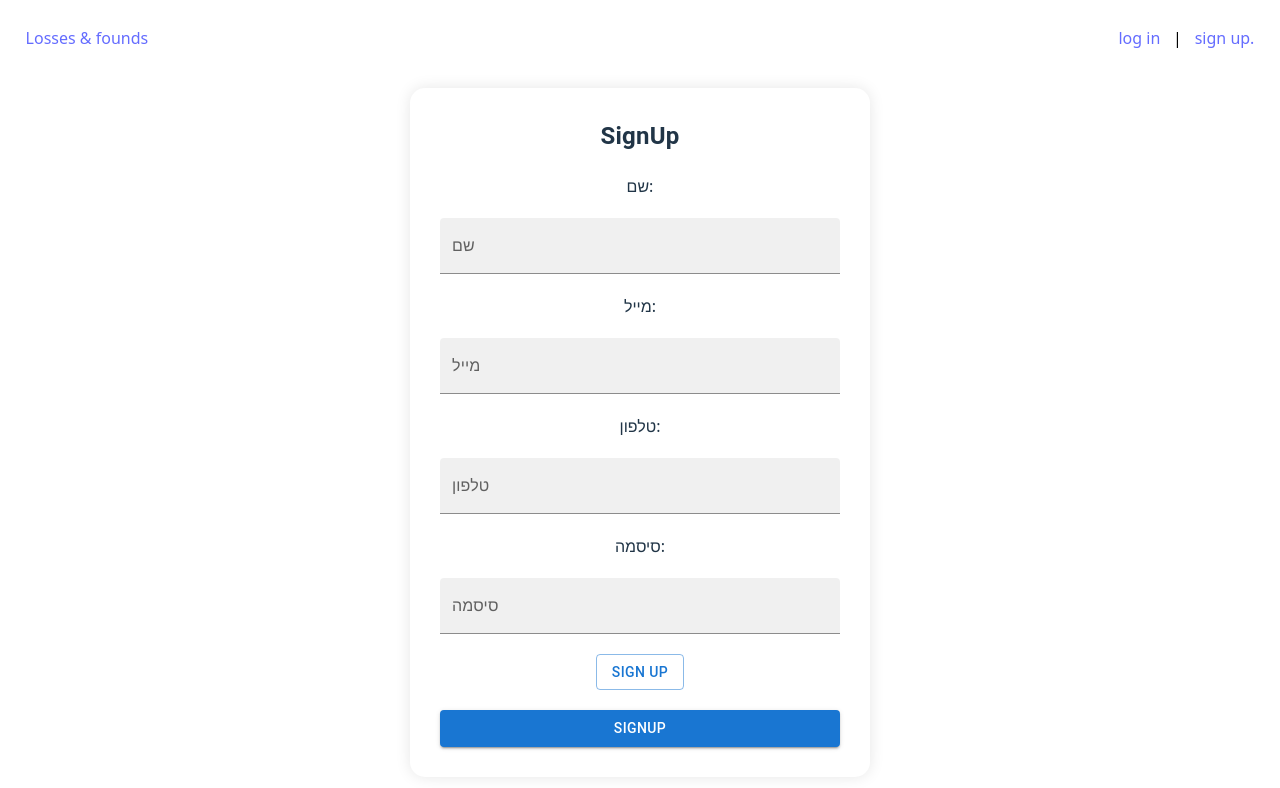
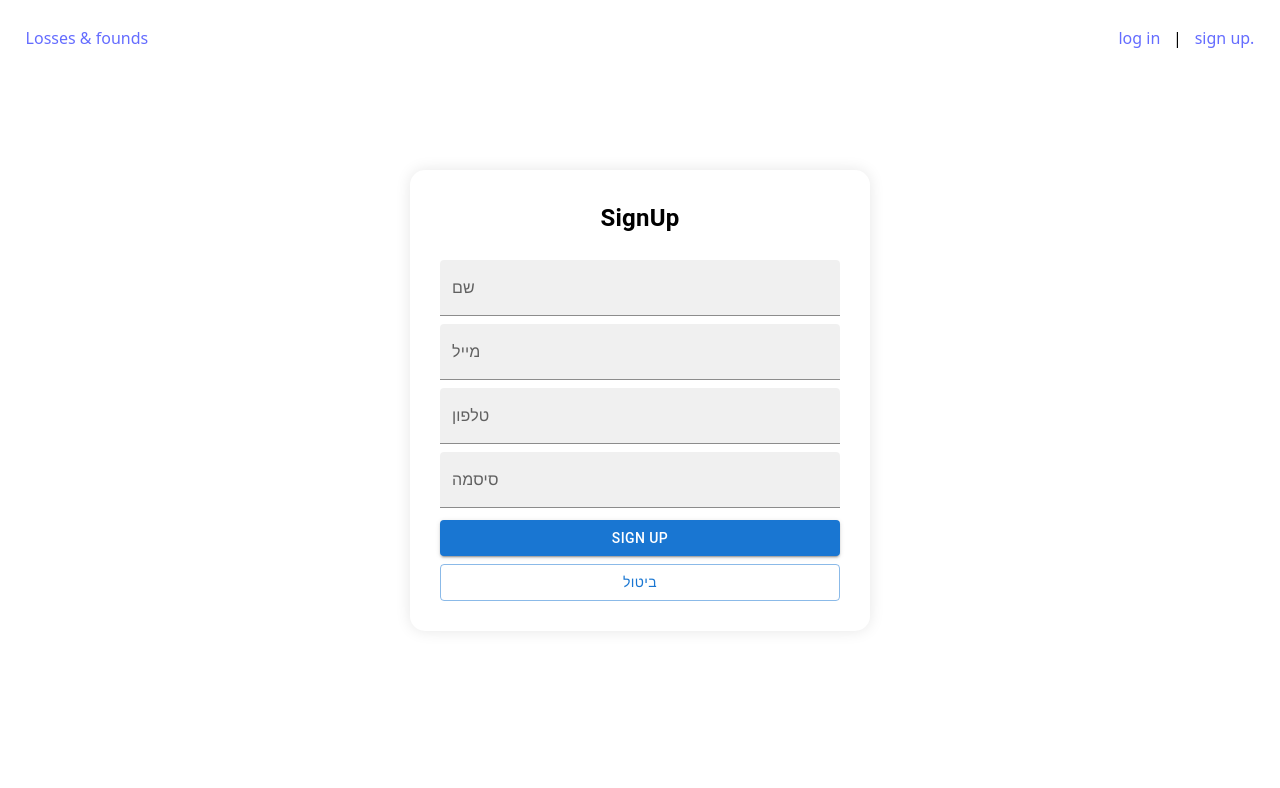
Before and after one commit to Tzipi-dev/react-node-project, a React (Vite) app in the folder frontend/: page /users in a window 1280 px wide. Shown: the top 788 px of the page. Built offline with nearby package versions, Linux system fonts and the light colour scheme.

Commit message:
uptade form design

```diff
--- a/frontend/src/components/LogIn.tsx
+++ b/frontend/src/components/LogIn.tsx
@@ -1,42 +1,35 @@
 import { Button, TextField, Typography } from "@mui/material";
 import { useForm } from "react-hook-form";
-// import CancelRoundedIcon from '@mui/icons-material/CancelRounded';
 import { zodResolver } from "@hookform/resolvers/zod"
 import LogInSchema from "../schemas/LogInSchema";
-import { errorCSS, loginBox, loginContainer, loginForm, loginTitle } from "../globalStyle";
+import { errorCSS, loginBox, loginForm, loginTitle, margin, topbtn } from "../globalStyle";
 import { LogInUser, User } from "../interfaces/models";
 import { useAddLoginMutation } from "../redux/api/loging/apiLoginSlice";
-import { Link, useNavigate } from "react-router";
+import { useNavigate } from "react-router";
 import { useEffect, useState } from "react";
-
-// import { getCookie } from "../utils/cookieUtils";
 const LogIn = () => {
   const [loggedInUserId, setLoggedInUserId] = useState<string | undefined>(undefined);
   const [currentUser, setCurrentUser] = useState<User>()
-  // const [AddLoginMutation] = useAddLoginMutation()
   const [addLogin] = useAddLoginMutation();
   const { handleSubmit, register, formState: { errors } } = useForm({ resolver: zodResolver(LogInSchema) })
-  console.log(loginBox);
-
-
   const navigate = useNavigate()
   const onSubmit = async (data: LogInUser) => {
     try {
+      console.log("in submit");
+
       const result = await addLogin(data).unwrap();
       console.log("שם המשתמש:", result.user.name);
       console.log("מספר טלפון:", result.user.phone);
       console.log("accessToken", result.accessToken);
       setLoggedInUserId(result.user._id.toString());
-      // document.cookie = `token=${result.accessToken}; path=/; secure; HttpOnly; SameSite=Strict`;
       console.log(loggedInUserId);
-      // console.log("Token:", getCookie('token'));
       setCurrentUser({ _id: result.user._id, name: result.user.name, email: result.user.email, phone: result.user.phone, password: result.user.password })
       console.log(result);
       navigate('/')
     } catch (err) {
-
+      console.log(err);
     }
-    finally {
+    finally{
 
     }
   }
@@ -47,25 +40,20 @@ const LogIn = () => {
   }, [currentUser]);
   return (
     <div>
-      <div style={loginContainer}>
+      <div >
         <div style={loginBox}>
-          <Typography sx={loginTitle}>LogIn</Typography>
-          {/* <div onClick={}><CancelRoundedIcon /></div> */}
-          <form style={loginForm} onSubmit={handleSubmit(onSubmit)}>
+          <Typography sx={loginTitle}>Log In</Typography>
+          <form style={loginForm} onSubmit={handleSubmit(onSubmit)} >
+            <TextField id="filled-basic" label="מייל" variant="filled"  {...register("email",)} style={margin} />
+            {errors.email && <div style={errorCSS}>{errors.email.message}</div>}
+            <TextField id="filled-basic" label="סיסמה" variant="filled" {...register("password",)} style={margin} />
+            {errors.password && <div style={errorCSS}>{errors.password.message}</div>}
+            <div style={topbtn}>
+            <Button variant="contained" color="primary" type="submit" fullWidth style={topbtn}>log in</Button>
+            <Button variant="outlined" color="primary" fullWidth onClick={() => { navigate('/') }}>ביטול</Button>
+          </div>
+          </form>
 
-            <div>
-              <TextField id="filled-basic" label="מייל" variant="filled" {...register("email",)} />
-              {errors.email && <p style={errorCSS}>{errors.email.message}</p>}
-            </div>
-            <div>
-              <TextField id="filled-basic" label="סיסמה" variant="filled" {...register("password",)} />
-              {errors.password && <p style={errorCSS}>{errors.password.message}</p>}
-            </div>
-            <Button variant="outlined" type="submit">log in</Button>
-          </form>
-          <Button variant="outlined">
-            <Link to="/">ביטול</Link>
-          </Button>
         </div>
       </div>
     </div>
--- a/frontend/src/components/SignUp.tsx
+++ b/frontend/src/components/SignUp.tsx
@@ -1,10 +1,11 @@
 import { Button, TextField, Typography } from "@mui/material";
 import { useForm } from "react-hook-form";
-import { errorCSS, loginBox, loginContainer, loginForm, loginTitle } from "../globalStyle";
+import { errorCSS, loginBox, loginForm, loginTitle, margin, topbtn } from "../globalStyle";
 import { zodResolver } from "@hookform/resolvers/zod";
 import UserSchema from "../schemas/UserSchema";
 import { useAddUserMutation } from "../redux/api/users/apiUserSlice";
 import { User } from "../interfaces/models";
+import { useNavigate } from "react-router";
 // import { Link } from "react-router";
 
 const SignUp = () => {
@@ -22,28 +23,26 @@ const SignUp = () => {
 
         }
     }
+    const navigate=useNavigate()
+
     return (
         <div>
-            <div style={loginContainer}>
+            <div >
                 <div style={loginBox}>
                     <Typography sx={loginTitle}>SignUp</Typography>
-                    <form style={loginForm} onSubmit={handleSubmit(onSubmit)} noValidate>
-                        <div>שם:</div>
-                        <TextField id="filled-basic" label="שם" variant="filled" {...register("name")} />
-                        {errors.name && <p style={errorCSS}>{errors.name.message}</p>}
-                        <div>מייל:</div>
-                        <TextField id="filled-basic" label="מייל" variant="filled" {...register("email")} />
-                        {errors.email && <p style={errorCSS}>{errors.email.message}</p>}
-                        <div>טלפון:</div>
-                        <TextField id="filled-basic" label="טלפון" variant="filled" {...register("phone")} />
-                        {errors.phone && <p style={errorCSS}>{errors.phone.message}</p>}
-                        <div>סיסמה:</div>
-                        <TextField id="filled-basic" label="סיסמה" variant="filled" type="password" {...register("password")} />
-                        {errors.password && <p style={errorCSS}>{errors.password.message}</p>}
-                        <div> <Button variant="outlined" type="submit" >sign up</Button></div>
-                        <Button variant="contained" color="primary" type="submit" fullWidth>
-                            SignUp
-                        </Button>
+                    <form style={loginForm} onSubmit={handleSubmit(onSubmit)} >
+                        <TextField id="filled-basic" label="שם" variant="filled" {...register("name")} style={margin} />
+                        {errors.name && <div style={errorCSS}>{errors.name.message}</div>}
+                        <TextField id="filled-basic" label="מייל" variant="filled" {...register("email")} style={margin}/>
+                        {errors.email && <div style={errorCSS}>{errors.email.message}</div>}
+                        <TextField id="filled-basic" label="טלפון" variant="filled" {...register("phone")}style={margin} />
+                        {errors.phone && <div style={errorCSS}>{errors.phone.message}</div>}
+                        <TextField id="filled-basic" label="סיסמה" variant="filled" type="password" {...register("password")} style={margin}/>
+                        {errors.password && <div style={errorCSS}>{errors.password.message}</div>}
+                        <div>
+                        <Button variant="contained" color="primary" type="submit" fullWidth style={topbtn}>sign up</Button>
+                        <Button variant="outlined" color="primary" fullWidth onClick={()=>{navigate('/')}}>ביטול</Button>
+                        </div>
                     </form>
                 </div>
             </div>
--- a/frontend/src/globalStyle.ts
+++ b/frontend/src/globalStyle.ts
@@ -1,16 +1,21 @@
 import { CSSProperties } from "react"
+
+
 
 export const errorCSS: CSSProperties = {
     color: 'red',
-    fontSize: 'smaller'
+    fontSize: 'smaller',
+    textAlign:"right",
+
 }
-export const loginContainer: CSSProperties = {
-    height: "100vh",
-    display: "flex",
-    justifyContent: "center",
-    alignItems: "center",
-    backgroundColor: "white",
-  };
+// export const loginContainer: CSSProperties = {
+//     height: "100vh",
+//     display: "flex",
+//     justifyContent: "center",
+//     alignItems: "center",
+//     backgroundColor: "white",
+//     marginTop:"100%"
+//   };
 
   export const loginBox: CSSProperties = {
     padding: "30px",
@@ -18,6 +23,7 @@ export const loginContainer: CSSProperties = {
     borderRadius: "15px",
     boxShadow: "0 0 15px rgba(0, 0, 0, 0.1)",
     backgroundColor: "#ffffff",
+
   };
 
   export const loginTitle: CSSProperties = {
@@ -25,10 +31,21 @@ export const loginContainer: CSSProperties = {
     marginBottom: "20px",
     fontSize: "24px",
     fontWeight: 600,
+    color:"black"
   };
 
   export const loginForm: CSSProperties = {
     display: "flex",
     flexDirection: "column",
-    gap: "20px",
+
+    fontFamily:"Calibri"
   };
+  export const topbtn: CSSProperties={
+    marginBottom: "2%",
+    marginTop:"2%"
+  }
+  export const margin: CSSProperties={
+    marginBottom:"1%",
+    marginTop:"1%"
+  }
+export const font:CSSProperties={fontFamily:"Calibri"}
```
